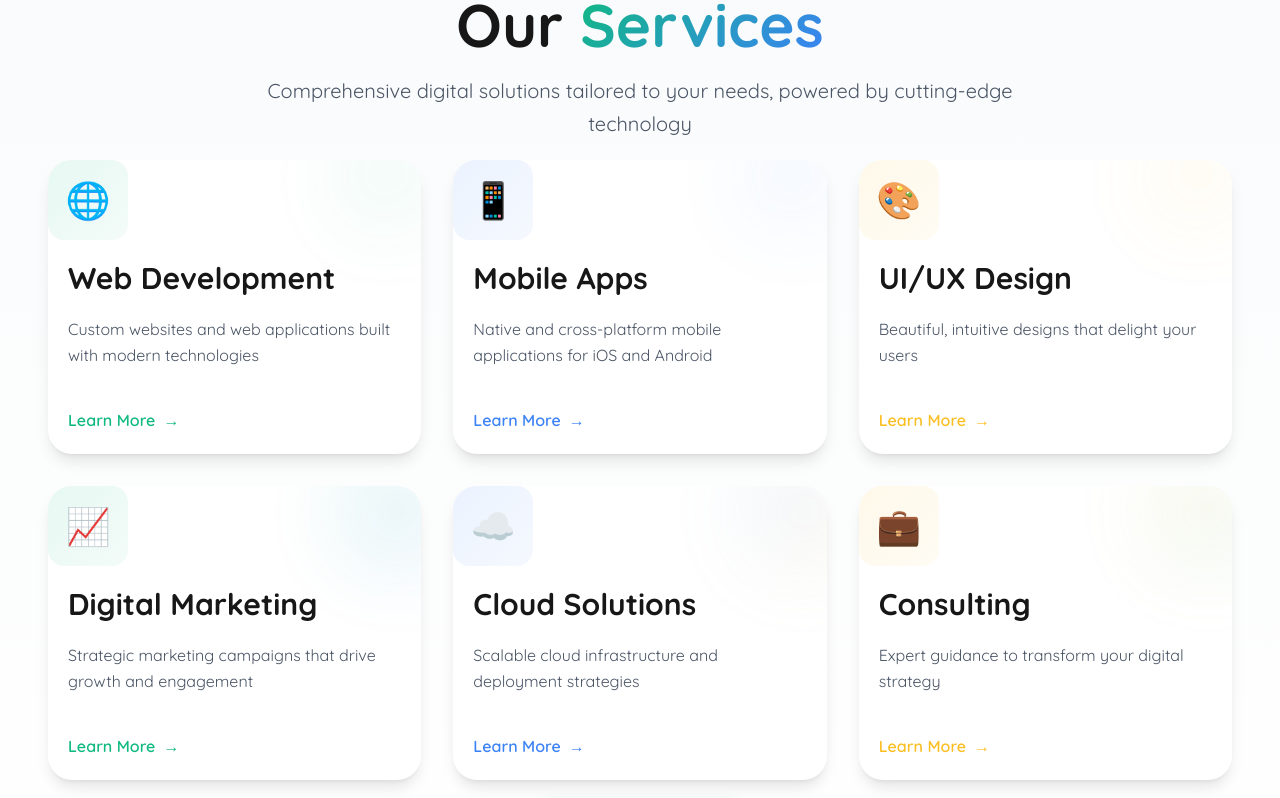
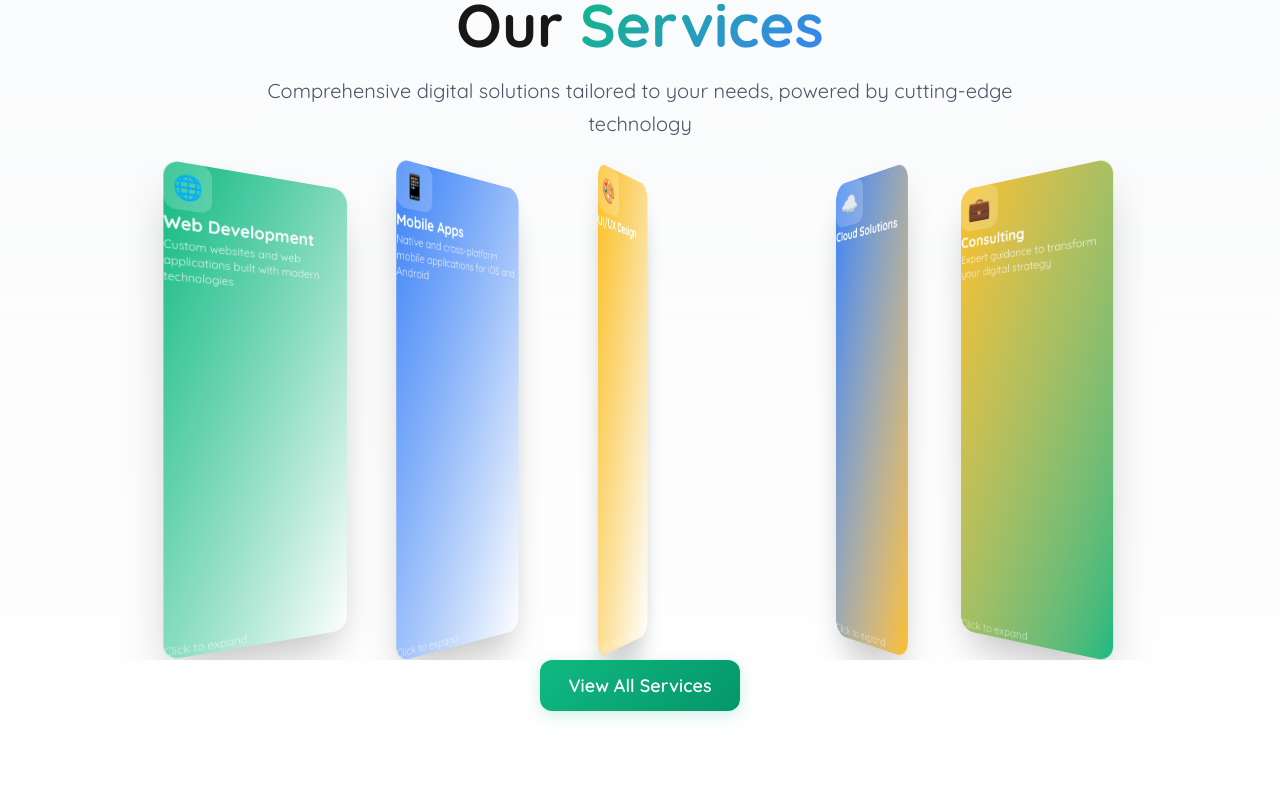
Before and after one commit to KChoi0720/Sparrow_Digital_Tech, a Next.js app: page / in a window 1280 px wide. Shown: the part 1620-2418 px from the top of the page. Built offline with nearby package versions, Linux system fonts and the light colour scheme.

Commit message:
service layout optimziation

```diff
--- a/app/page.tsx
+++ b/app/page.tsx
@@ -1,10 +1,12 @@
 'use client';
 
 import Link from 'next/link';
-import { useEffect, useRef } from 'react';
+import { useEffect, useRef, useState } from 'react';
 
 export default function Home() {
   const heroRef = useRef<HTMLDivElement>(null);
+  const [activeCard, setActiveCard] = useState<number | null>(null);
+  const scrollContainerRef = useRef<HTMLDivElement>(null);
 
   useEffect(() => {
     const observer = new IntersectionObserver(
@@ -24,6 +26,21 @@ export default function Home() {
 
     return () => observer.disconnect();
   }, []);
+
+  const handleCardClick = (index: number) => {
+    if (activeCard === index) {
+      setActiveCard(null);
+    } else {
+      setActiveCard(index);
+    }
+  };
+
+  const handleScroll = () => {
+    // 滑动时关闭展开的卡片
+    if (activeCard !== null) {
+      setActiveCard(null);
+    }
+  };
 
   return (
     <div className="overflow-hidden">
@@ -222,7 +239,28 @@ export default function Home() {
             </p>
           </div>
 
-          <div className="grid md:grid-cols-2 lg:grid-cols-3 gap-6 lg:gap-8" style={{ marginBottom:'20px'}}>
+          {/* 3D卡片轮播容器 */}
+          <div
+            ref={scrollContainerRef}
+            onScroll={handleScroll}
+            className="overflow-x-auto overflow-y-visible pb-20 pt-10 flex justify-center"
+            style={{
+              scrollbarWidth: 'none',
+              msOverflowStyle: 'none'
+            }}
+          >
+            <style jsx>{`
+              div::-webkit-scrollbar {
+                display: none;
+              }
+            `}</style>
+
+            <div
+              className="flex gap-4 items-center px-4 md:px-10"
+              style={{
+                perspective: '1000px'
+              }}
+            >
               {[
               {
                 title: 'Web Development',
@@ -272,54 +310,190 @@ export default function Home() {
                 icon: '💼',
                 link: '/services#consulting'
               }
-            ].map((service, index) => (
-              <Link
+            ].map((service, index) => {
+              const isActive = activeCard === index;
+              const totalCards = 6;
+              const middleIndex = Math.floor(totalCards / 2);
+              const distanceFromCenter = index - middleIndex;
+              const isMobile = typeof window !== 'undefined' && window.innerWidth < 768;
+
+              // 计算宽度：距离中心越远，宽度越宽（仅桌面端）
+              const getWidth = () => {
+                if (isActive) return isMobile ? '320px' : '400px';
+                if (isMobile) return '100px'; // 手机端所有卡片统一宽度，增加到100px更容易点击
+
+                const absDistance = Math.abs(distanceFromCenter);
+                // 桌面端：中间: 60px, 往外: 120px, 180px, 200px
+                if (absDistance === 0 || absDistance === 0.5) return '60px';
+                if (absDistance === 1 || absDistance === 1.5) return '120px';
+                if (absDistance === 2 || absDistance === 2.5) return '180px';
+                return '200px';
+              };
+
+              // 计算3D变换和旋转角度
+              const getTransform = () => {
+                if (isActive) {
+                  return isMobile ? 'scale(1.05)' : 'rotateY(0deg) translateZ(50px) scale(1.1)';
+                }
+
+                // 手机端：所有卡片都竖直显示（无3D效果）
+                if (isMobile) {
+                  return 'rotateY(90deg) scale(0.95)';
+                }
+
+                // 桌面端：3D书架效果
+                const absDistance = Math.abs(distanceFromCenter);
+
+                // 中间的卡片 - 90度显示书脊
+                if (absDistance === 0 || absDistance === 0.5) {
+                  return 'rotateY(90deg) translateZ(0px) scale(0.95)';
+                }
+
+                // 左边的卡片 - 角度逐渐减小
+                if (distanceFromCenter < 0) {
+                  const rotation = 75 - absDistance * 10; // 75, 65, 55...
+                  return `rotateY(${rotation}deg) translateZ(-20px) scale(0.95)`;
+                }
+
+                // 右边的卡片 - 角度逐渐减小
+                const rotation = -75 + absDistance * 10; // -75, -65, -55...
+                return `rotateY(${rotation}deg) translateZ(-20px) scale(0.95)`;
+              };
+
+              return (
+                <div
                   key={index}
-                href={service.link}
-                className="group relative overflow-hidden rounded-3xl p-8 lg:p-10 bg-white shadow-lg hover:shadow-2xl transition-all duration-500 hover:-translate-y-3 hover:scale-105"
+                  onClick={(e) => {
+                    e.preventDefault();
+                    handleCardClick(index);
+                  }}
+                  className="relative cursor-pointer transition-all duration-700 ease-out"
+                  style={{
+                    width: getWidth(),
+                    height: isMobile ? '400px' : '500px',
+                    transformStyle: isMobile ? 'flat' : 'preserve-3d',
+                    transform: getTransform(),
+                    zIndex: isActive ? 50 : 10 - Math.abs(distanceFromCenter)
+                  }}
                 >
-                {/* 背景渐变效果 */}
-                <div className={`absolute inset-0 bg-linear-to-br ${service.gradient} opacity-0 group-hover:opacity-5 transition-opacity duration-500`}></div>
+                  {/* 卡片主体 */}
+                  <div
+                    className={`absolute inset-0 rounded-2xl shadow-2xl bg-linear-to-br ${service.gradient} overflow-hidden transition-all duration-700`}
+                    style={{
+                      backfaceVisibility: 'hidden'
+                    }}
+                  >
+                    {/* 书脊/侧面视图 - 未展开时显示 */}
+                    {!isActive && (() => {
+                      const absDistance = Math.abs(distanceFromCenter);
+                      const cardWidth = getWidth();
 
-                {/* 左上角装饰 */}
-                <div className={`absolute -top-10 -right-10 w-32 h-32 rounded-full bg-linear-to-br ${service.gradient} opacity-10 blur-2xl group-hover:opacity-20 transition-opacity duration-500`}></div>
+                      // 手机端 - 所有卡片都只显示书脊
+                      if (isMobile || cardWidth === '100px') {
+                        return (
+                          <div className="h-full flex items-center justify-center">
+                            <div className="transform -rotate-90 whitespace-nowrap">
+                              <h3 className="text-white font-bold text-base md:text-xl">{service.title}</h3>
+                            </div>
+                          </div>
+                        );
+                      }
 
-                <div className="relative">
+                      // 桌面端 - 中间的卡片只显示书脊
+                      if (absDistance === 0 || absDistance === 0.5) {
+                        return (
+                          <div className="h-full flex items-center justify-center">
+                            <div className="transform -rotate-90 whitespace-nowrap">
+                              <h3 className="text-white font-bold text-xl">{service.title}</h3>
+                            </div>
+                          </div>
+                        );
+                      }
+
+                      // 桌面端 - 侧面的卡片显示部分封面内容
+                      return (
+                        <div className="h-full p-4 flex flex-col justify-between text-white">
+                          <div>
                             {/* 图标 */}
-                  <div className={`inline-flex items-center justify-center w-16 h-16 lg:w-20 lg:h-20 mb-6 rounded-2xl bg-linear-to-br transition-all duration-500 group-hover:scale-110 group-hover:rotate-3 ${
-                    service.bgColor === 'primary' ? 'from-primary/10 to-primary/5 group-hover:from-primary/20 group-hover:to-primary/10' :
-                    service.bgColor === 'secondary' ? 'from-secondary/10 to-secondary/5 group-hover:from-secondary/20 group-hover:to-secondary/10' :
-                    'from-accent/10 to-accent/5 group-hover:from-accent/20 group-hover:to-accent/10'
+                            <div className="inline-flex items-center justify-center w-12 h-12 mb-3 rounded-xl bg-white/20">
+                              <span className="text-2xl">{service.icon}</span>
+                            </div>
+
+                            {/* 标题 - 根据宽度调整字体大小 */}
+                            <h3 className={`font-bold mb-2 ${
+                              cardWidth === '120px' ? 'text-sm' :
+                              cardWidth === '180px' ? 'text-base' :
+                              'text-lg'
                             }`}>
-                    <span className="text-3xl lg:text-4xl" >{service.icon}</span>
+                              {service.title}
+                            </h3>
+
+                            {/* 描述 - 只在较宽的卡片上显示 */}
+                            {(cardWidth === '180px' || cardWidth === '200px') && (
+                              <p className="text-xs opacity-80 line-clamp-3">
+                                {service.description}
+                              </p>
+                            )}
+                          </div>
+
+                          {/* 底部装饰 */}
+                          <div className="text-xs opacity-60">
+                            Click to expand
+                          </div>
+                        </div>
+                      );
+                    })()}
+
+                    {/* 完整内容视图 - 展开时显示 */}
+                    {isActive && (
+                      <div className="h-full p-8 flex flex-col justify-between text-white overflow-y-auto">
+                        <div>
+                          {/* 图标 */}
+                          <div className="inline-flex items-center justify-center w-20 h-20 mb-6 rounded-2xl bg-white/20">
+                            <span className="text-5xl">{service.icon}</span>
                           </div>
 
                           {/* 标题 */}
-                  <h3 className={`text-2xl lg:text-3xl font-bold mb-4 transition-colors duration-300 ${
-                    service.bgColor === 'primary' ? 'group-hover:text-primary' :
-                    service.bgColor === 'secondary' ? 'group-hover:text-secondary' :
-                    'group-hover:text-accent'
-                  }`} style={{ margin:'20px'}}>
+                          <h3 className="text-3xl font-bold mb-4">
                             {service.title}
                           </h3>
 
                           {/* 描述 */}
-                  <p className="text-gray-600 mb-6 leading-relaxed" style={{ margin:'20px'}}>
+                          <p className="text-lg opacity-90 leading-relaxed mb-6">
                             {service.description}
                           </p>
 
-                  {/* Learn More 按钮 */}
-                  <div className={`inline-flex items-center gap-2 font-semibold transition-all duration-300 ${
-                    service.bgColor === 'primary' ? 'text-primary' :
-                    service.bgColor === 'secondary' ? 'text-secondary' :
-                    'text-accent'
-                  }`} style={{ margin:'20px'}}>
-                    <span>Learn More</span>
-                    <span className="transform group-hover:translate-x-2 transition-transform duration-300">→</span>
+                          {/* 特性列表 */}
+                          <div className="space-y-3 mb-6">
+                            <div className="flex items-center gap-2">
+                              <span className="text-xl">✓</span>
+                              <span className="opacity-90">Modern Technology Stack</span>
+                            </div>
+                            <div className="flex items-center gap-2">
+                              <span className="text-xl">✓</span>
+                              <span className="opacity-90">Expert Team</span>
+                            </div>
+                            <div className="flex items-center gap-2">
+                              <span className="text-xl">✓</span>
+                              <span className="opacity-90">24/7 Support</span>
                             </div>
                           </div>
+                        </div>
+
+                        {/* 底部按钮 */}
+                        <Link
+                          href={service.link}
+                          className="block w-full text-center bg-white/20 hover:bg-white/30 rounded-xl py-3 font-semibold transition-colors"
+                        >
+                          Learn More →
                         </Link>
-            ))}
+                      </div>
+                    )}
+                  </div>
+                </div>
+              );
+            })}
+            </div>
           </div>
 
           <div className="text-center mt-16">
```
Lines whose indentation alone changed are shown as unchanged.
